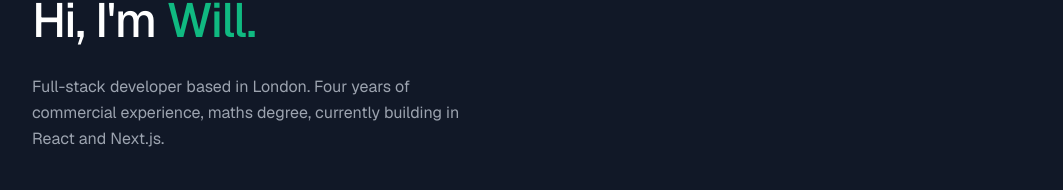
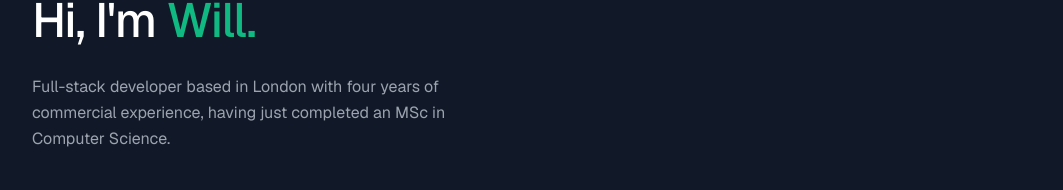
Before and after one commit to WillKirk/my-portfolio, a Next.js app: page / in a window 1280 px wide. Shown: the part 294-484 px from the top of the page, without its empty margins (96-1159 px from the left). Built offline with nearby package versions, Linux system fonts and the light colour scheme.

Commit message:
updating hero text

```diff
--- a/src/components/Hero.tsx
+++ b/src/components/Hero.tsx
@@ -14,8 +14,8 @@ export default function Hero() {
         </h1>
 
         <p className="text-gray-400 text-base leading-relaxed max-w-md mb-10">
-            Full-stack developer based in London. Four years of commercial experience,
-            maths degree, currently building in React and Next.js.
+            Full-stack developer based in London with four years of commercial experience,
+            having just completed an MSc in Computer Science.
         </p>
 
         <div className="flex items-center gap-4 mb-16">
```
